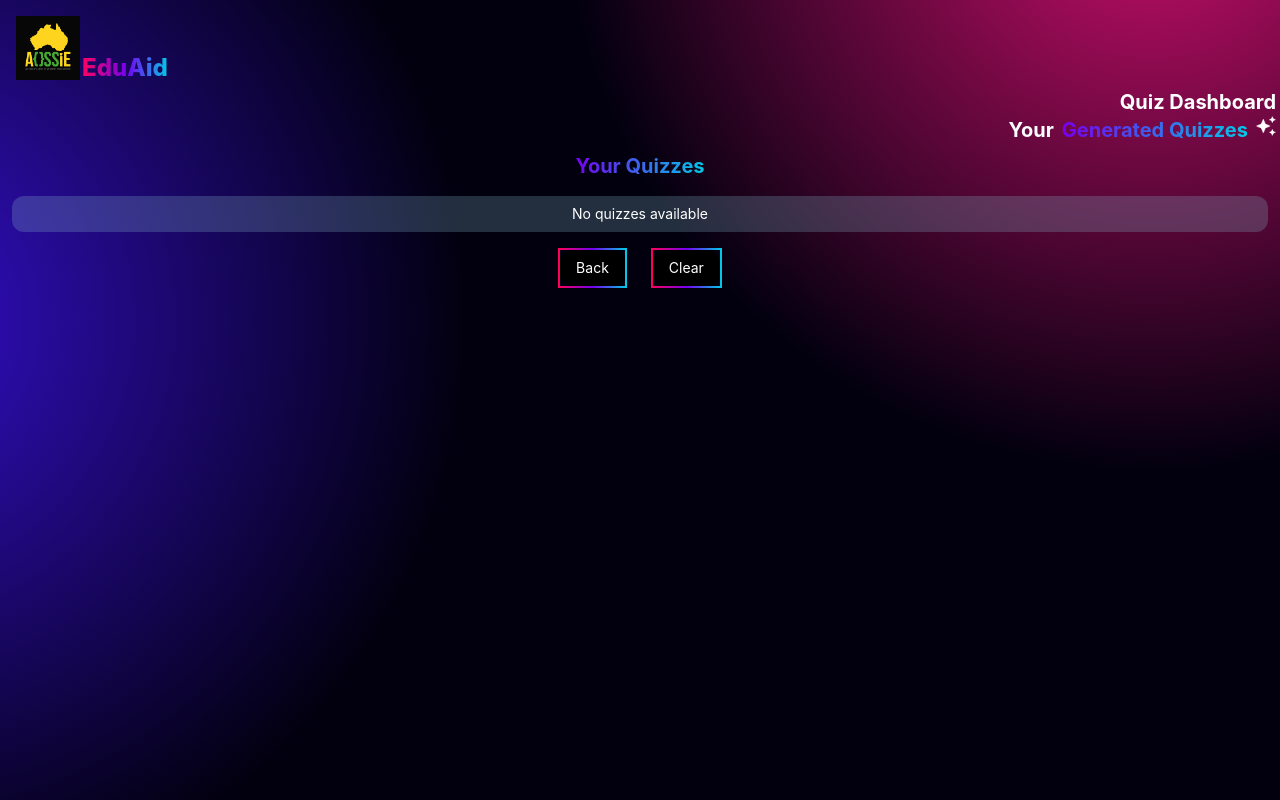
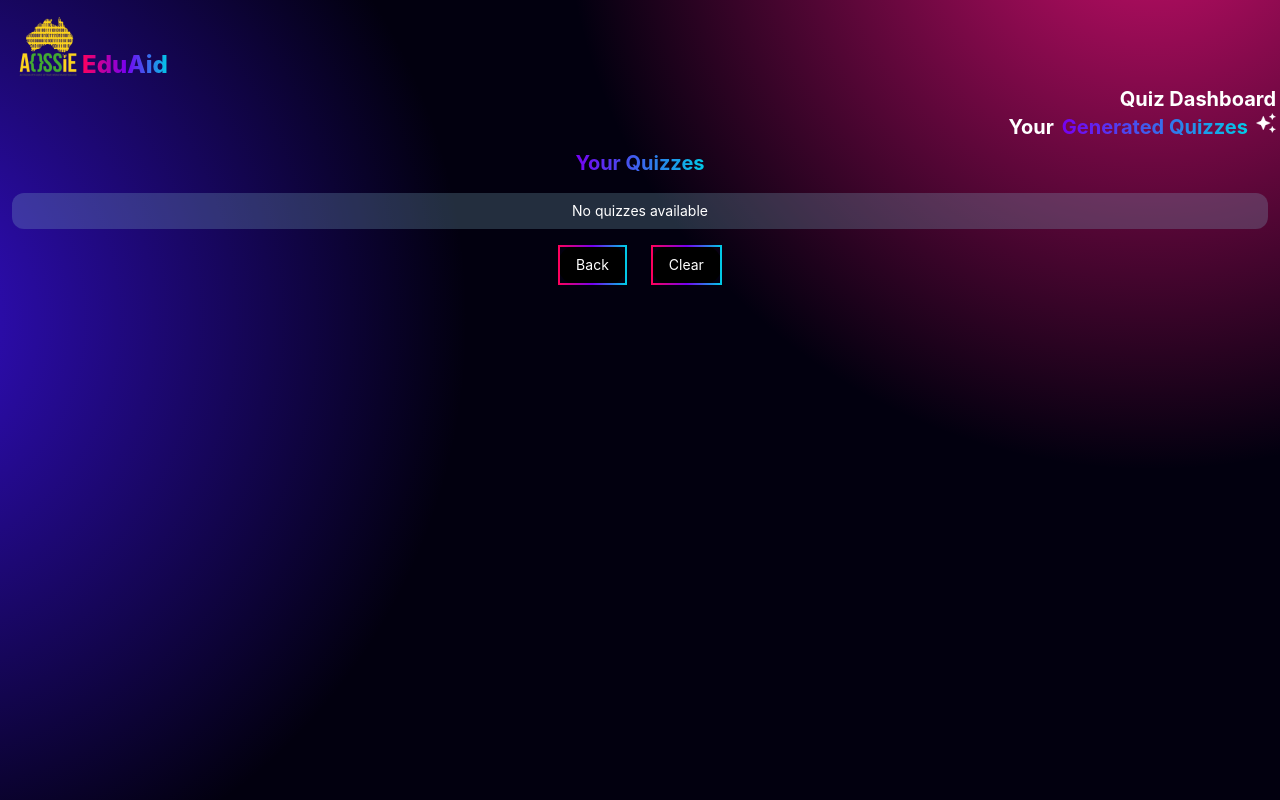
Before and after one commit to AOSSIE-Org/EduAid, a React (Create React App) app in the folder eduaid_web/: page /history in a window 1280 px wide. Built offline with nearby package versions, Linux system fonts and the light colour scheme.

Commit message:
Update Webpage Logo to Transparent Version

```diff
--- a/eduaid_web/src/pages/Home.jsx
+++ b/eduaid_web/src/pages/Home.jsx
@@ -52,7 +52,7 @@ const Home = () => {
     <div className="popup w-screen h-screen bg-[#02000F] flex justify-center items-center">
       <div className="w-full h-full bg-cust bg-opacity-50 bg-custom-gradient">
         <div>
-          <img src={logo} alt="logo" className="w-24 my-6 mx-6 block" />
+          <img src="aossie_transparent.png" alt="logo" className="w-24 my-6 mx-6 block" />
           <div className="text-7xl text-center font-extrabold">
             <span className="bg-gradient-to-r from-[#FF005C] to-[#7600F2] text-transparent bg-clip-text">
               Edu
--- a/eduaid_web/src/pages/Previous.jsx
+++ b/eduaid_web/src/pages/Previous.jsx
@@ -31,7 +31,7 @@ const Previous = () => {
       <div className="w-full h-full bg-cust bg-opacity-50 bg-custom-gradient">
         <a href="/">
           <div className="flex items-end gap-[2px]">
-            <img src={logo} alt="logo" className="w-16 my-4 ml-4 block" />
+            <img src="Aossie_transparent.png" alt="logo" className="w-16 my-4 ml-4 block" />
             <div className="text-2xl mb-3 font-extrabold">
               <span className="bg-gradient-to-r from-[#FF005C] to-[#7600F2] text-transparent bg-clip-text">
                 Edu
--- a/eduaid_web/src/pages/Question_Type.jsx
+++ b/eduaid_web/src/pages/Question_Type.jsx
@@ -20,7 +20,7 @@ const Question_Type = () => {
       <div className="w-full h-full bg-cust bg-opacity-50 bg-custom-gradient p-6">
         <a href="/">
           <div className="flex items-end gap-4">
-            <img src={logo} alt="logo" className="w-24 my-6 block" />
+            <img src="aossie_transparent.png" alt="logo" className="w-24 my-6 block" />
             <div className="text-5xl mb-5 font-extrabold">
               <span className="bg-gradient-to-r from-[#FF005C] to-[#7600F2] text-transparent bg-clip-text">
                 Edu
```
Also changed, not shown: eduaid_web/public/aossie_transparent.png (added).
